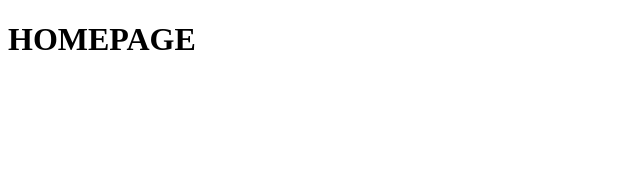
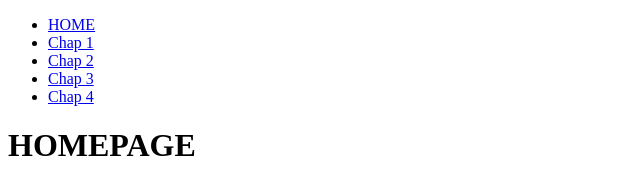
Before and after one commit to ccha1510/ccha1510.github.io, a plain HTML site: page index.html in a window 1280 px wide. Shown: the whole page, without its empty margins (0-640 px from the left). Drawn offline with Linux system fonts and the light colour scheme.

Commit message:
git mv old-folder-name new-folder-name

```diff
--- a/index.html
+++ b/index.html
@@ -1,12 +1,22 @@
-
 <!DOCTYPE html>
-<html lang=""en">
+<html lang="en">
 <head>
-    <meta charset=""UTF-8">
+    <meta charset="UTF-8">
     <meta name="viewport" content="width=device-width, initial-scale=1.0">
     <title>Document</title>
 </head>
 <body>
+    <header>
+        <nav>
+            <ul>
+                <li><a href="../index.html">HOME</a></li>
+                <li><a href="../Chap1/index.html">Chap 1</a></li>
+                <li><a href="../Chap2/index.html">Chap 2</a></li>
+                <li><a href="../Chap3/index.html">Chap 3</a></li>
+                <li><a href="../Chap4/index.html">Chap 4</a></li>
+            </ul>
+        </nav>
+    </header>
     <h1>HOMEPAGE</h1>
 </body>
 </html>
```
